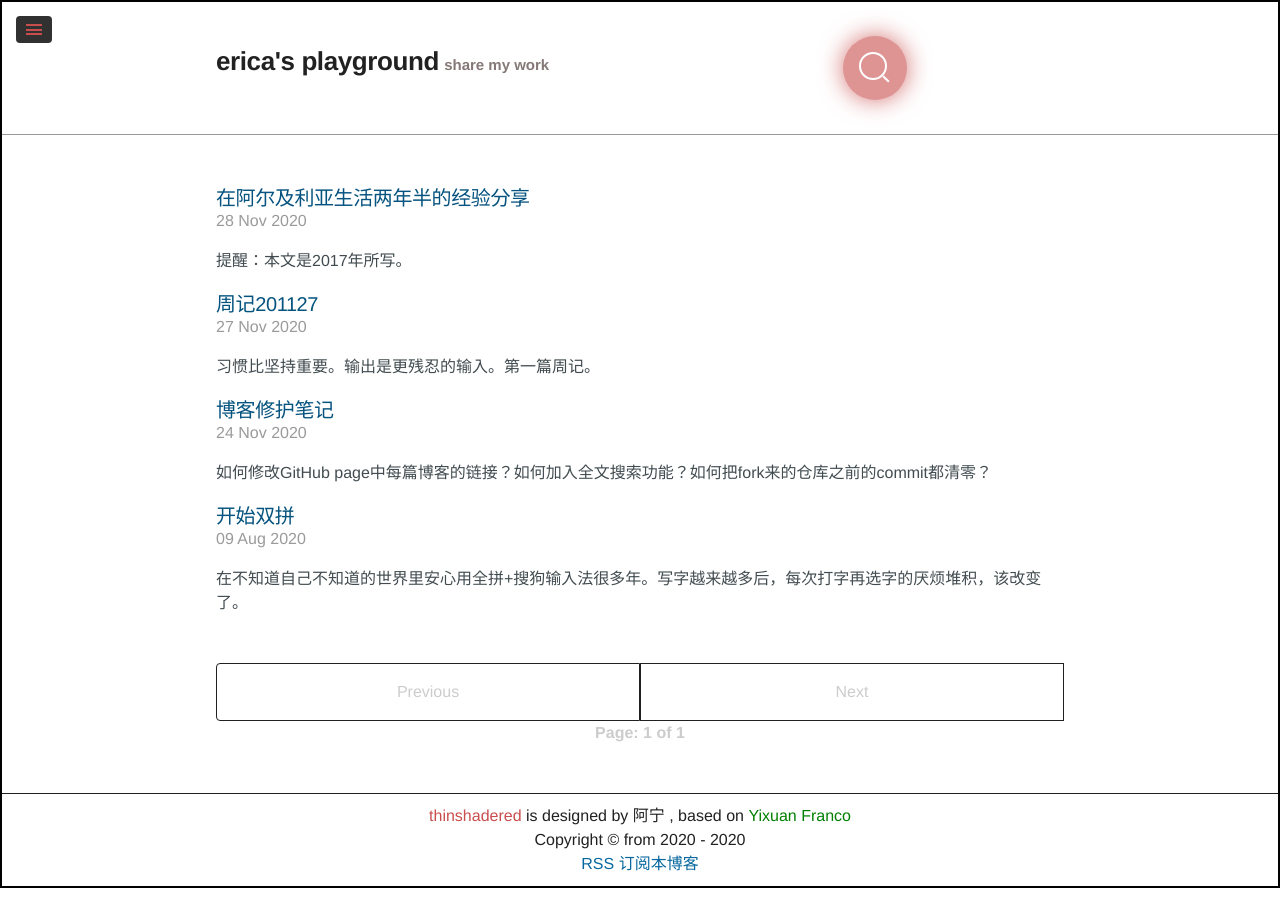
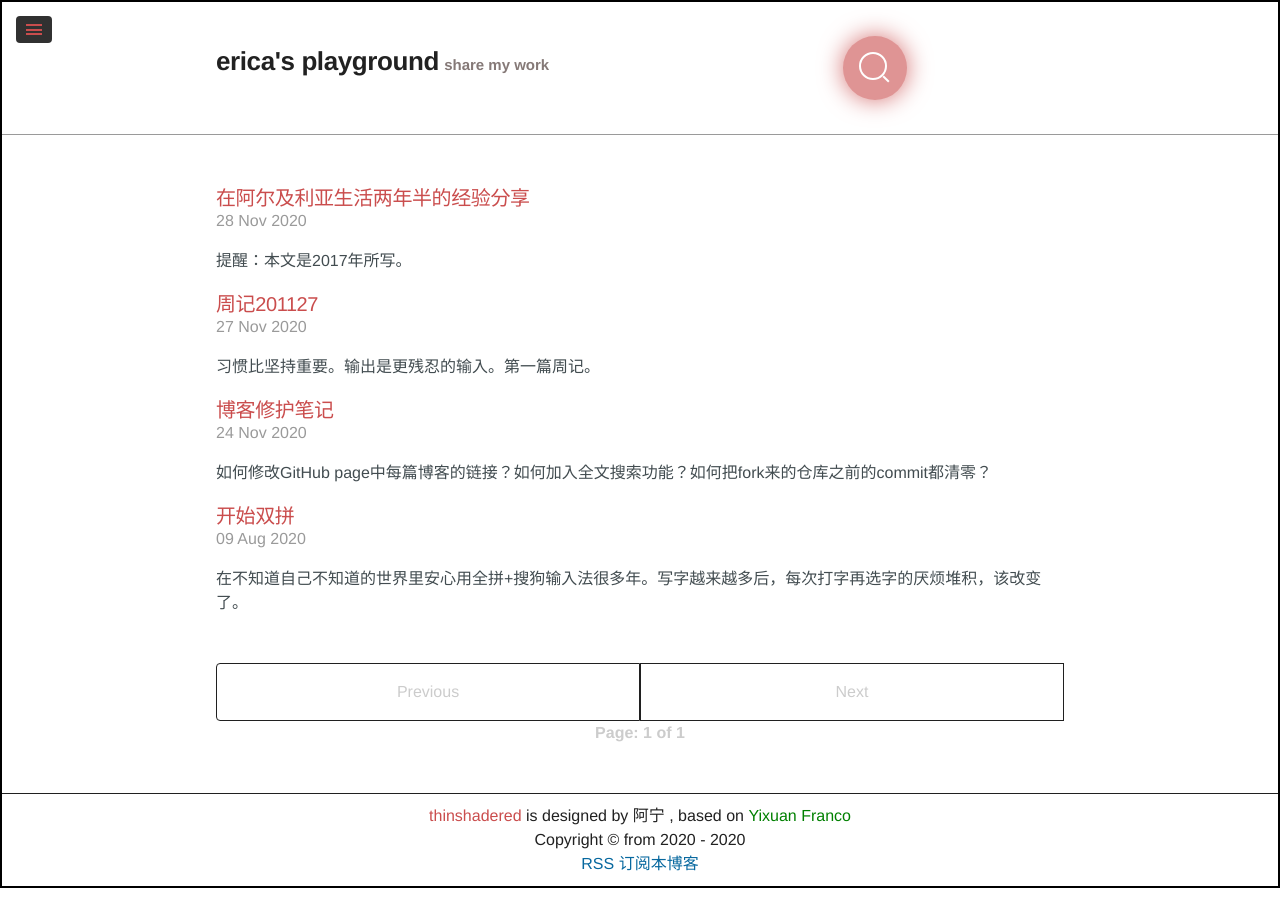
Before and after one commit to ericazhan/ericazhan.github.io, a Jekyll site: the page built from index.html, in a window 1280 px wide. Built offline with Jekyll 4.4.1, drawn with Linux system fonts in a browser that asks for light colours; some web fonts are replaced; the list of posts is cut into pages by our own code.

Commit message:
👌 IMPROVE:

```diff
--- a/public/css/yixuan.css
+++ b/public/css/yixuan.css
@@ -565,13 +565,13 @@ a.sidebar-nav-item:focus {
 .page-title,
 .post-title,
 .post-title a {
-  color: #05537F;
+  color: #ca4d4d;
 
 }
 .page-title,
 .post-title {
   margin-top: 0;
-  color:#05537F;
+  color:#ca4d4d;
 
 }
 
```
